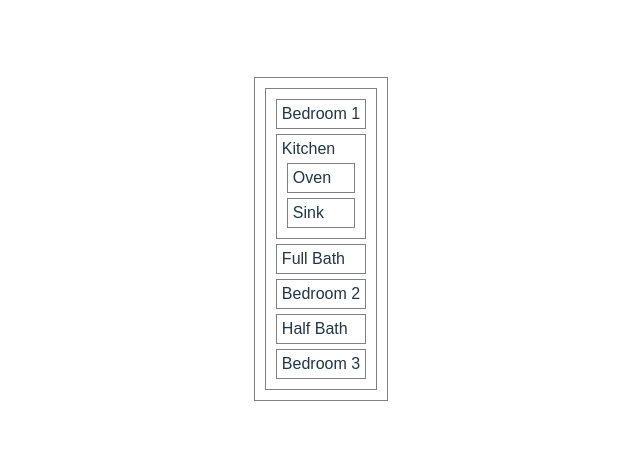
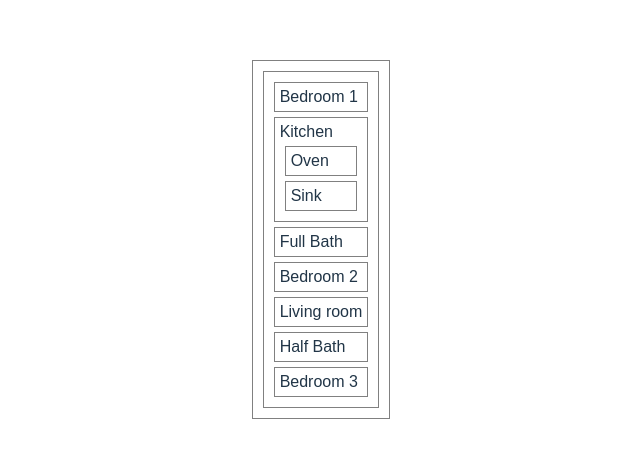
Before and after one commit to Reizor-75/floorplan-lab, a React (Vite) app: page / in a window 1280 px wide. Shown: the part 161-618 px from the top of the page, without its empty margins (319-959 px from the left). Built offline with nearby package versions, Linux system fonts and the light colour scheme.

Commit message:
create livingroom component

```diff
--- a/src/App.jsx
+++ b/src/App.jsx
@@ -1,8 +1,9 @@
 import './App.css'
-import Floorplan from "./FloorPlan"
+// import Floorplan from "./FloorPlan"
 import Bedroom from './Bedroom'
 import Kitchen from './Kitchen'
 import Bath from './Bath'
+import LivingRoom from './LivingrRoom'
 
 function App() {
   return (
@@ -11,7 +12,7 @@ function App() {
       <Kitchen kitchenStuffs = {["Oven", "Sink"]}/>
       <Bath size="Full"/>
       <Bedroom bedroomNum = {2} />
-
+      <LivingRoom />
       <Bath size="Half"/>
       <Bedroom bedroomNum = {3} />
     </div>
--- /dev/null
+++ b/src/LivingrRoom.jsx
@@ -0,0 +1,9 @@
+const LivingRoom = () => {
+  return (
+    <>
+    <div>Living room</div>
+    </>
+  );
+}
+
+export default LivingRoom;
```
